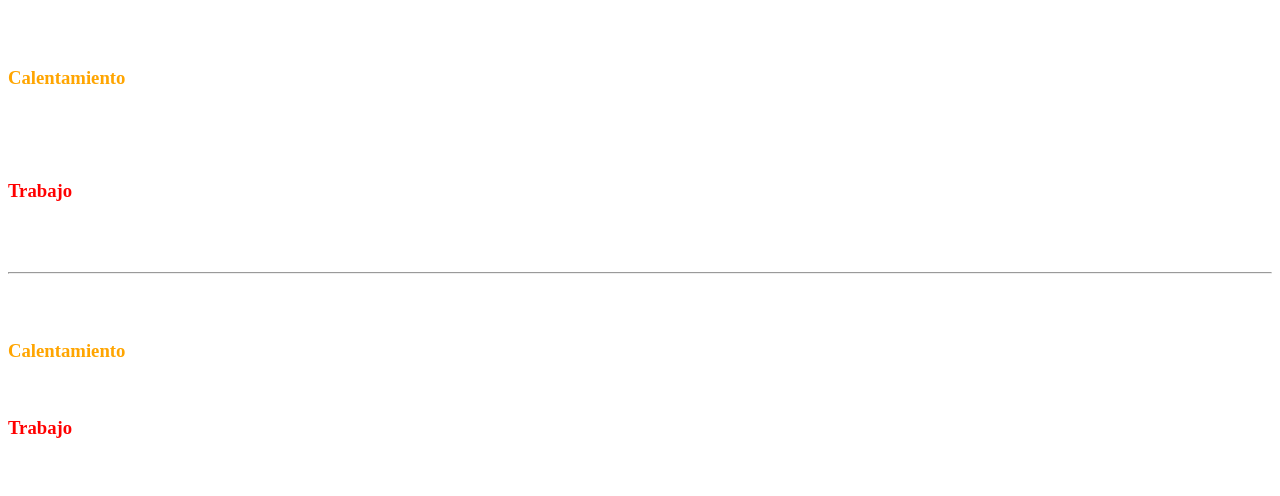
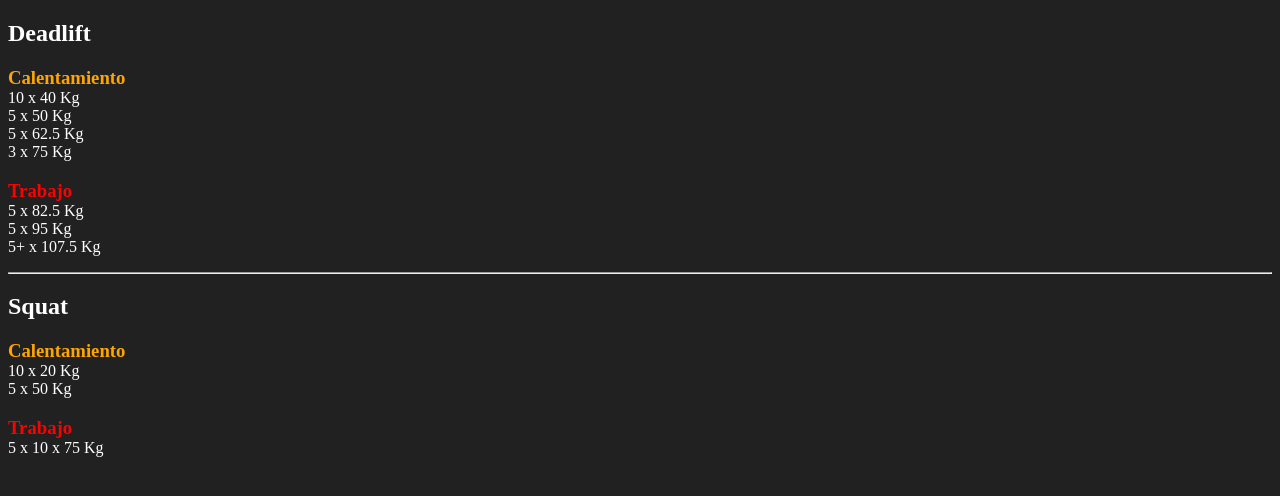
Before and after one commit to evxcao/notion_test, a plain HTML site: page index.html in a window 1280 px wide. Drawn offline with nearby package versions, Linux system fonts and the light colour scheme.

Commit message:
Update index.html

```diff
--- a/index.html
+++ b/index.html
@@ -6,6 +6,7 @@
       h2 { color: #FFFFFF;}
       h3 { margin-bottom: 0;}
       p { margin-top: 0; color: #FFFFFF;}
+      body { background-color: #212121;}
 </style>
 </head>
 <body>
```
